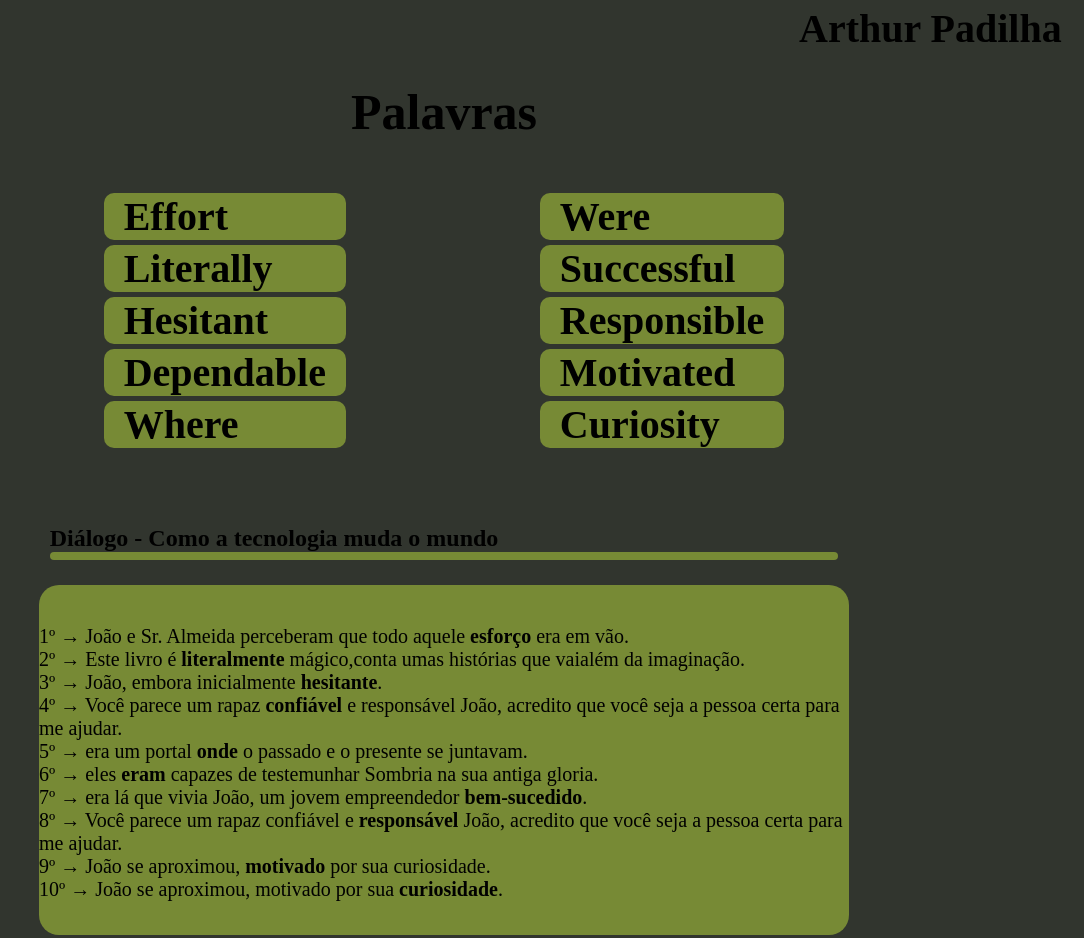
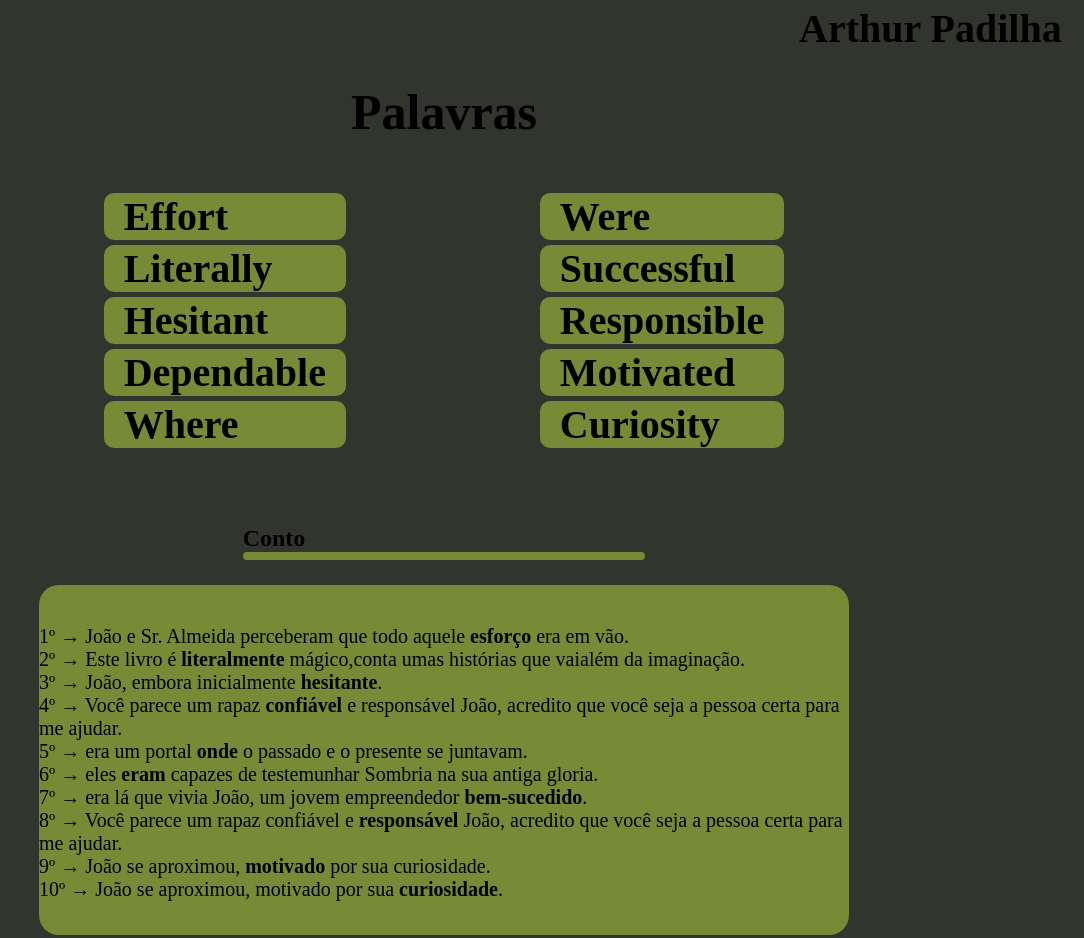
Before and after one commit to ArthurGianichini/Dicion-rio, a plain HTML site: page index.html in a window 1280 px wide. Shown: the whole page, without its empty margins (196-1280 px from the left). Drawn offline with Linux system fonts and the light colour scheme.

Commit message:
alteracao

```diff
--- a/index.html
+++ b/index.html
@@ -213,7 +213,7 @@
         </div>
 
         <div class="texto-linha">
-            <h2 class="dialogo_frase">Diálogo - Como a tecnologia muda o mundo</h2>
+            <h2 class="dialogo_frase">Conto</h2>
             <div class="linha"></div>
         </div>
         <div class="caixa_dialogo">
```
